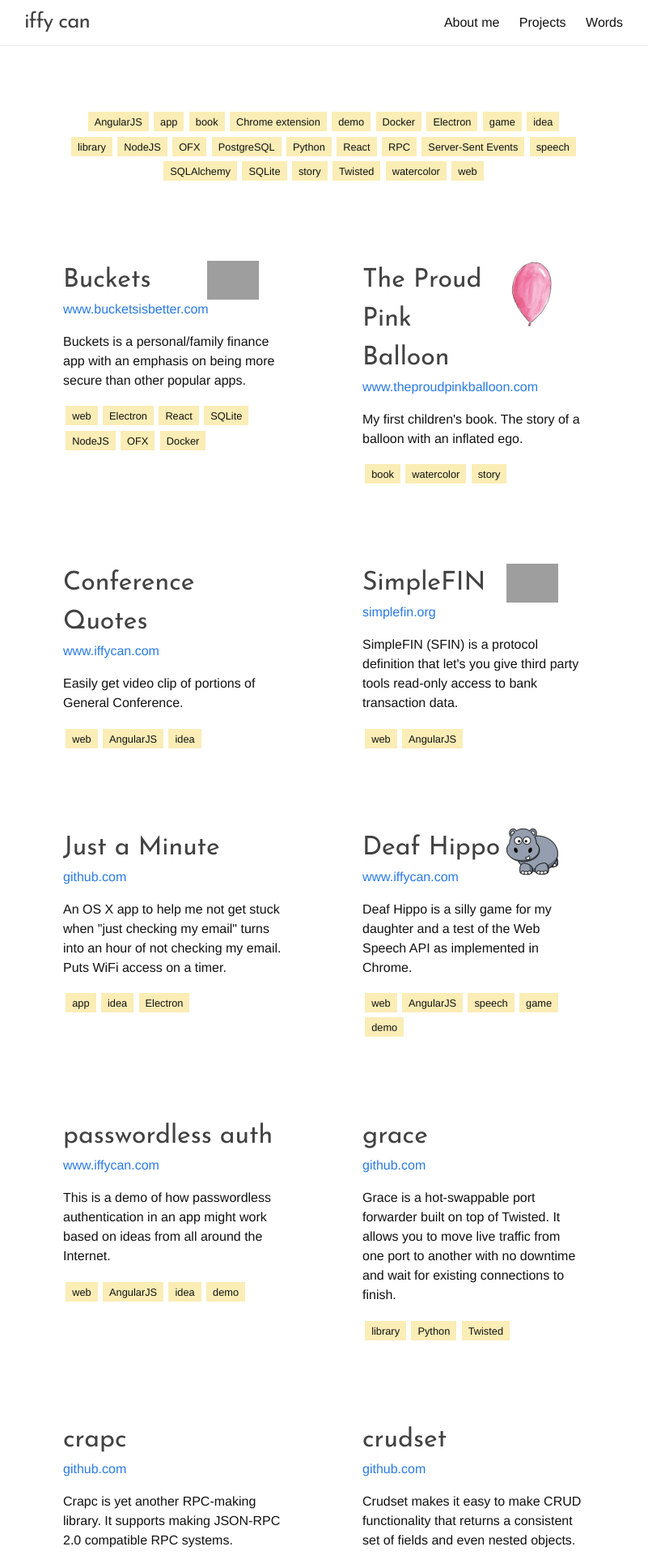
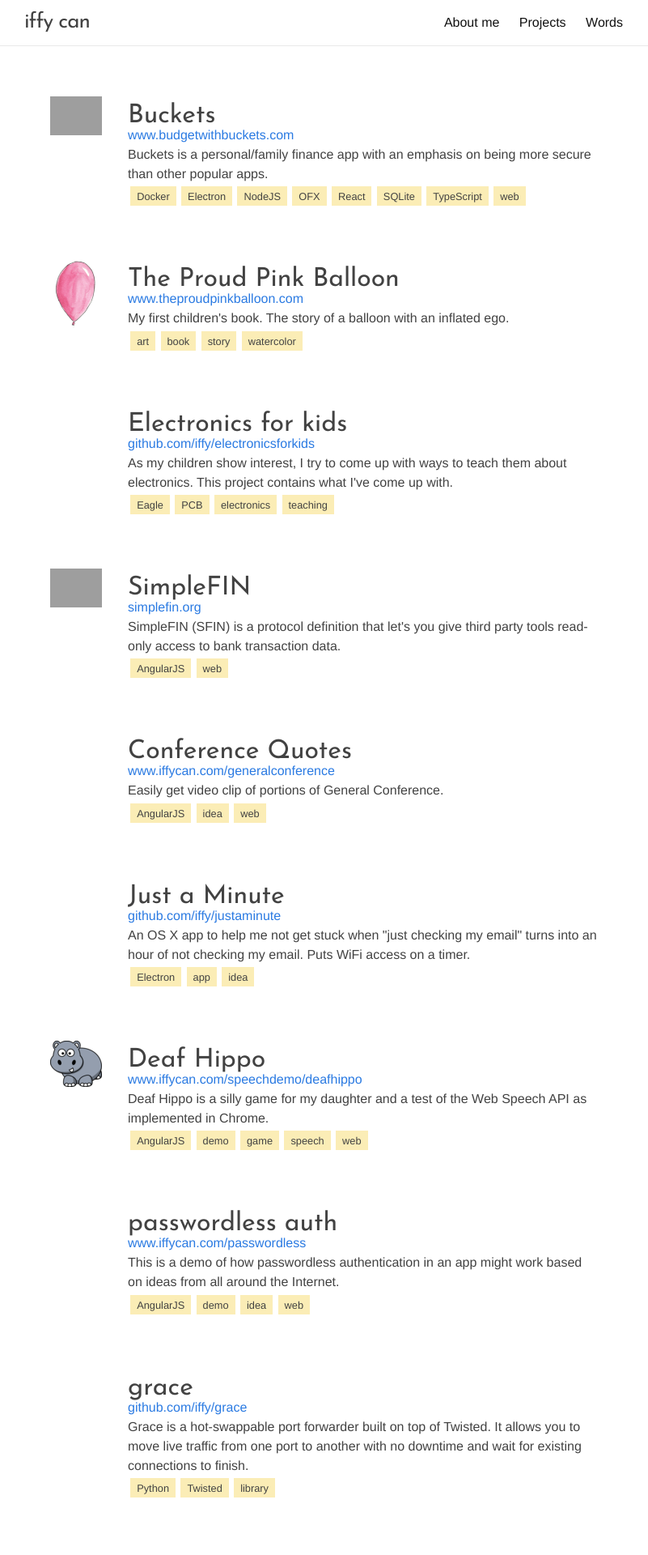
Before and after one commit to iffy/iffy.github.com, a Jekyll site: the page built from projects.html, in a window 1280 px wide. Shown: the top 1920 px of the page at 81% size, without its empty margins (240-1041 px from the left). Built offline with Jekyll 4.4.1, drawn with Linux system fonts in a browser that asks for light colours; nearby versions of some CDN libraries; some web fonts are replaced; some of the changed text lies outside the part shown; grey boxes are pictures that could not be loaded.

Commit message:
Revamp project page

```diff
--- a/_sass/_layout.scss
+++ b/_sass/_layout.scss
@@ -342,78 +342,3 @@
     background: $blue;
   }
 }
-
-
-/**
- * Project page
- */
-.project-page {
-  .tags {
-    .tag {
-      display: inline-block;
-      padding: 0.2rem 0.5rem 0.1rem;
-      margin: 0.2rem;
-      font-size: 0.8rem;
-      background: rgba(241, 196, 15, 0.3);
-      transition: background 0.2s, opacity 0.2s;
-      cursor: pointer;
-      -webkit-user-select: none;
-      -ms-user-select: none;
-      user-select: none;
-      &.unselected {
-        opacity: 0.5;
-      }
-      &.selected {
-        background: rgba(241, 196, 15, 1.0);
-        opacity: 1.0;
-      }
-    }
-  }
-  .tag-list {
-    padding: 3rem;
-    text-align: center;
-  }
-  .project-list {
-    display: flex;
-    flex-flow: row wrap;
-    @include media-query($on-palm) {
-        display: block;
-    }
-    .project {
-      flex-basis: 50%;
-      box-sizing: border-box;
-      padding: 3rem;
-      transition: opacity 0.2s, -webkit-filter 0.2s, -o-filter 0.2s, filter 0.2s;
-      @include media-query($on-palm) {
-        margin: 0 auto;
-        //max-width: $two-column-threshold/2;
-      }
-      &.unselected {
-        opacity: 0.5;
-        -webkit-filter: blur(9px);
-        -o-filter: blur(9px);
-        filter: blur(9px);
-      }
-      .logo {
-        float: right;
-        margin-right: 2rem;
-        img {
-          width: 64px;
-        }
-      }
-      .name {
-        font-family: $title-font-family;
-        font-size: 2rem;
-        display: block;
-        color: $grey-color-dark;
-      }
-      .url {
-        display: block;
-      }
-      .blurb {
-        margin-top: 1rem;
-        margin-bottom: 1rem;
-      }
-    }
-  }
-}
--- a/projects.html
+++ b/projects.html
@@ -4,44 +4,80 @@
 title: Projects
 ---
 
-<div ng-app="projects" ng-controller="MainCtrl as ctrl" class="project-page">
-  <div class="tags tag-list">
-    <div class="tag" ng-repeat="tag in ctrl.all_tags|orderBy:'toString()'" ng-click="ctrl.toggleTag(tag)" ng-class="{selected: ctrl.isTagSelected(tag)}">[[ tag ]]</div>
+<style>
+.project {
+  box-sizing: border-box;
+  padding: 2rem;
+  border-radius: 3px;
+  transition: opacity 0.2s, background-color 0.2s;
+  display: flex;
+  text-decoration: none;
+  color: #424242;
+}
+a.project:visited {
+  color: #424242;
+}
+a.project:hover {
+  background-color: rgba(241, 196, 15, 0.1);
+  text-decoration: none;
+}
+.project .logo {
+  width: 64px;
+  min-width: 64px;
+  margin-right: 2rem;
+}
+.project .logo img {
+  width: 100%;
+}
+.project .data {
+
+}
+.project .title {
+  font-family: "Josefin Sans", sans-serif;
+  font-size: 2rem;
+  display: block;
+  margin-bottom: -0.75rem;
+}
+
+.tags {
+
+}
+.tag {
+  display: inline-block;
+  padding: 0.2rem 0.5rem 0.1rem;
+  margin: 0.2rem;
+  font-size: 0.8rem;
+  background: rgba(241, 196, 15, 0.3);
+  transition: background 0.2s, opacity 0.2s;
+  cursor: pointer;
+  -webkit-user-select: none;
+  -ms-user-select: none;
+  user-select: none;
+}
+.tag.unselected {
+  opacity: 0.5;
+}
+.tag.selected {
+  background: rgba(241, 196, 15, 1.0);
+  opacity: 1.0;
+}
+</style>
+
+<div class="project-page">
+  <div class="tags tag-list" id="taglist">
   </div>
-  <div class="project-list">
-    <div class="project" ng-repeat="project in ctrl.projects|orderBy:ctrl.orderProjects" ng-class="{unselected: !ctrl.isProjectSelected(project)}">
-      <a href="[[ project.url ]]" class="logo" target="_blank" ng-if="project.image"><img src="[[ project.image ]]"></a>
-      <a href="[[ project.url ]]" class="name" target="_blank">[[ project.name ]]</a>
-      <a href="[[ project.url ]]" class="url" target="_blank">[[ project.url|trimurl ]]</a>
-      <div class="blurb">[[ project.blurb ]]</div>
-      <div class="tags">
-        <div class="tag" ng-repeat="tag in project.tags" ng-click="ctrl.toggleTag(tag)"  ng-class="{selected: ctrl.isTagSelected(tag), unselected: ctrl.anyTagsSelected()}">[[ tag ]]</div>
-      </div>
-    </div>
+  <div class="project-list" id="project-list">
   </div>
 </div>
 
 <script>
-var app = angular.module('projects', []);
-
-app.config(function($interpolateProvider) {
-    $interpolateProvider.startSymbol('[[');
-    $interpolateProvider.endSymbol(']]');
-});
-
-app.filter('trimurl', function() {
-  return function(x) {
-    return x.split('//')[1].split('/')[0];
-  }
-});
-
-app.value('ProjectData', [
+const projects = [
   {
     name: 'Buckets',
-    url: 'https://www.bucketsisbetter.com',
+    url: 'https://www.budgetwithbuckets.com',
     category: 'website',
     image: '../images/buckets.png',
-    tags: ['web', 'Electron', 'React', 'SQLite', 'NodeJS', 'OFX', 'Docker'],
+    tags: ['web', 'Electron', 'React', 'SQLite', 'NodeJS', 'OFX', 'Docker', 'TypeScript'],
     blurb: 'Buckets is a personal/family finance app with an emphasis on being more secure than other popular apps.',
   },
   {
@@ -49,15 +85,14 @@
     url: 'http://www.theproudpinkballoon.com',
     image: '../images/book/balloon.png',
     category: 'book',
-    tags: ['book', 'watercolor', 'story'],
+    tags: ['book', 'art', 'watercolor', 'story'],
     blurb: 'My first children\'s book.  The story of a balloon with an inflated ego.',
   },
   {
-    name: 'Conference Quotes',
-    url: 'https://www.iffycan.com/generalconference',
-    category: 'website',
-    tags: ['web', 'AngularJS', 'idea'],
-    blurb: "Easily get video clip of portions of General Conference."
+    name: 'Electronics for kids',
+    url: 'https://github.com/iffy/electronicsforkids',
+    blurb: "As my children show interest, I try to come up with ways to teach them about electronics.  This project contains what I've come up with.",
+    tags: ['PCB', 'Eagle', 'electronics', 'teaching'],
   },
   {
     name: 'SimpleFIN',
@@ -114,12 +156,6 @@
     blurb: 'Parsefin lets you easily parse OFX/OFC files into Python dicts.'
   },
   {
-    name: 'Twisted FTW!',
-    url: 'http://twistedftw.org',
-    tags: ['web', 'Python', 'Twisted', 'AngularJS'],
-    blurb: "Twisted FTW! (For the Win) is a growing documentation project meant to make Twisted more approachable and to showcase some of Twisted's great features.",
-  },
-  {
     name: 'ht',
     url: 'https://github.com/iffy/ht/tree/chrome-ext',
     tags: ['Chrome extension', 'AngularJS', 'idea'],
@@ -131,63 +167,98 @@
     tags: ['web', 'AngularJS', 'Python', 'Twisted', 'PostgreSQL', 'SQLite', 'Server-Sent Events', 'idea', 'demo'],
     blurb: "At my wife's request, here is a collaborative chalkboard with sticky notes.",
   }
-]);
+];
 
-app.factory('AllTags', function(ProjectData) {
-  var tags = [];
-  angular.forEach(ProjectData, function(item) {
-    angular.forEach(item.tags, function(tag) {
-      if (tags.indexOf(tag) === -1) {
-        tags.push(tag);
+let project_list = document.getElementById('project-list');
+
+function makeElement(tagtype, {content, classes, attrs}) {
+  let el = document.createElement(tagtype)
+  if (classes) {
+    classes.forEach(cls => {
+      el.classList.add(cls)
+    });
+  }
+  if (content) {
+    el.innerHTML = content;
+  }
+  if (attrs) {
+    Object.keys(attrs).forEach(key => {
+      el.setAttribute(key, attrs[key]);
+    })
+  }
+  return el;
+}
+
+function trimurl(x) {
+  return x.split('//')[1];
+}
+
+function makeTag(name) {
+  let el = makeElement('div', {
+    classes: ['tag'],
+    content: name,
+  })
+  return el;
+}
+
+let tags = {};
+projects.forEach(project => {
+  project.tags.forEach(tag => {
+    tags[tag] = true;
+  })
+  let proj_el = makeElement('a', {
+    classes: ['project'],
+    attrs: {
+      target: '_blank',
+      href: project.url,
+    }
+  });
+
+  // logo
+  let logo_spot = makeElement('div', {
+    classes: ['logo'],
+  })
+  proj_el.appendChild(logo_spot);
+  if (project.image) {
+    logo_spot.appendChild(makeElement('img', {
+      attrs: {
+        src: project.image,
       }
-    });
-  });
-  return tags;
-});
+    }))
+  }
 
-app.controller('MainCtrl', function(ProjectData, AllTags) {
-  var ctrl = this;
-  ctrl.projects = ProjectData;
-  ctrl.all_tags = AllTags;
-  ctrl.selected_tags = [];
+  let data_spot = makeElement('div', {
+    classes: ['data'],
+  })
+  proj_el.appendChild(data_spot);
 
-  ctrl.toggleTag = function(tag) {
-    if (!ctrl.isTagSelected(tag)) {
-      ctrl.selected_tags.push(tag);
-    } else {
-      ctrl.selected_tags.splice(ctrl.selected_tags.indexOf(tag), 1);
+  // title
+  data_spot.appendChild(makeElement('div', {
+    content: project.name,
+    classes: ['title'],
+  }))
+  // url
+  data_spot.appendChild(makeElement('a', {
+    content: trimurl(project.url),
+    classes: ['url'],
+    attrs: {
+      href: project.url,
     }
+  }))
+
+  // blurb
+  if (project.blurb) {
+    data_spot.appendChild(makeElement('div', {
+      content: project.blurb,
+      classes: ['blurb'],
+    }))
   }
-  ctrl.isTagSelected = function(tag) {
-    return ctrl.selected_tags.indexOf(tag) !== -1;
-  }
-  ctrl.anyTagsSelected = function() {
-    return ctrl.selected_tags.length !== 0;
-  }
-  ctrl.isProjectSelected = function(project) {
-    if (!ctrl.anyTagsSelected()) {
-      return true;
-    }
-    for (var i = 0; i < project.tags.length; i++) {
-      if (ctrl.isTagSelected(project.tags[i])) {
-        return true;
-      }
-    }
-    return false;
-  }
-  ctrl.orderProjects = function(project) {
-    var idx = ProjectData.indexOf(project);
-    return idx;
-    if (ctrl.anyTagsSelected()) {
-      if (ctrl.isProjectSelected(project)) {
-        return [0, idx];
-      } else {
-        return [1, idx];
-      }
-    } else {
-      return [idx];
-    }
-  }
-  return ctrl;
-});
+
+  // tags
+  project.tags.sort().forEach(tag => {
+    data_spot.appendChild(makeTag(tag));
+  })
+
+  project_list.appendChild(proj_el);
+})
 </script>
```
Also changed, not shown: other parts of projects.html (+7 -0 lines).
